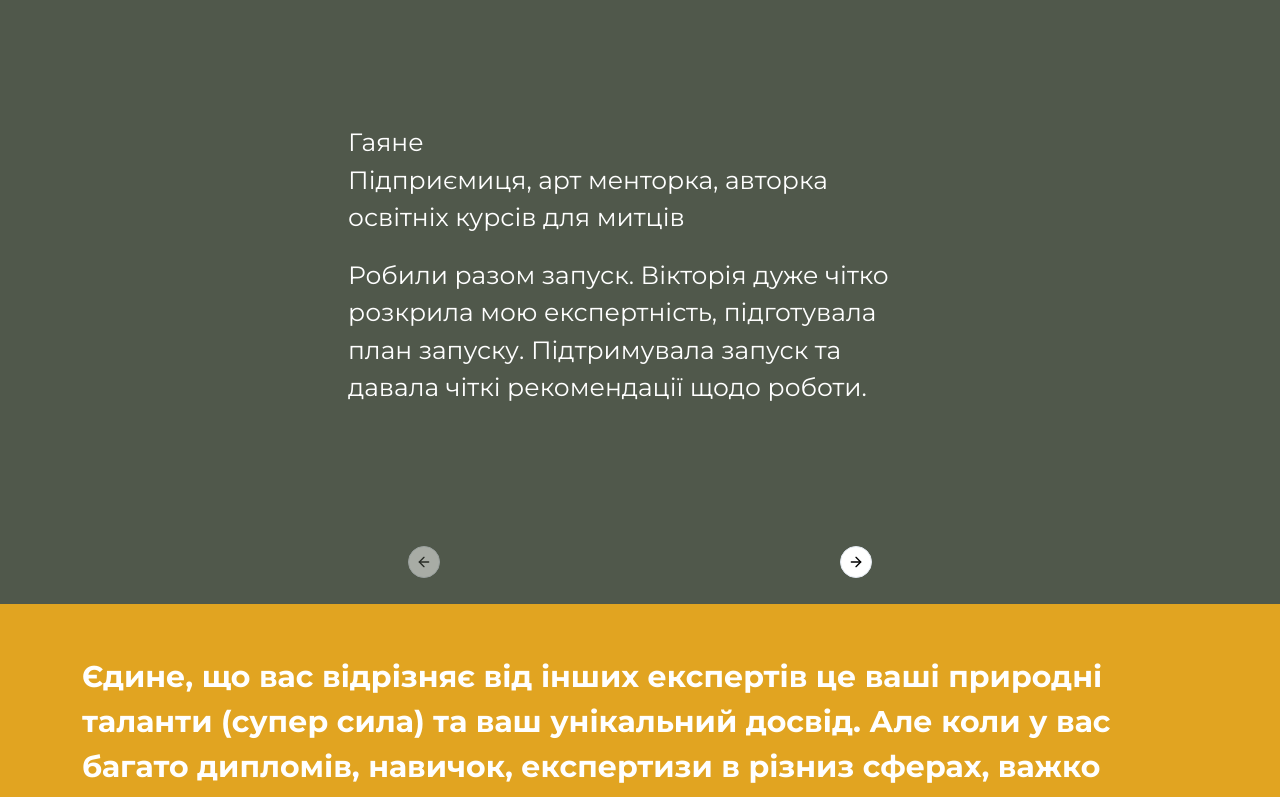
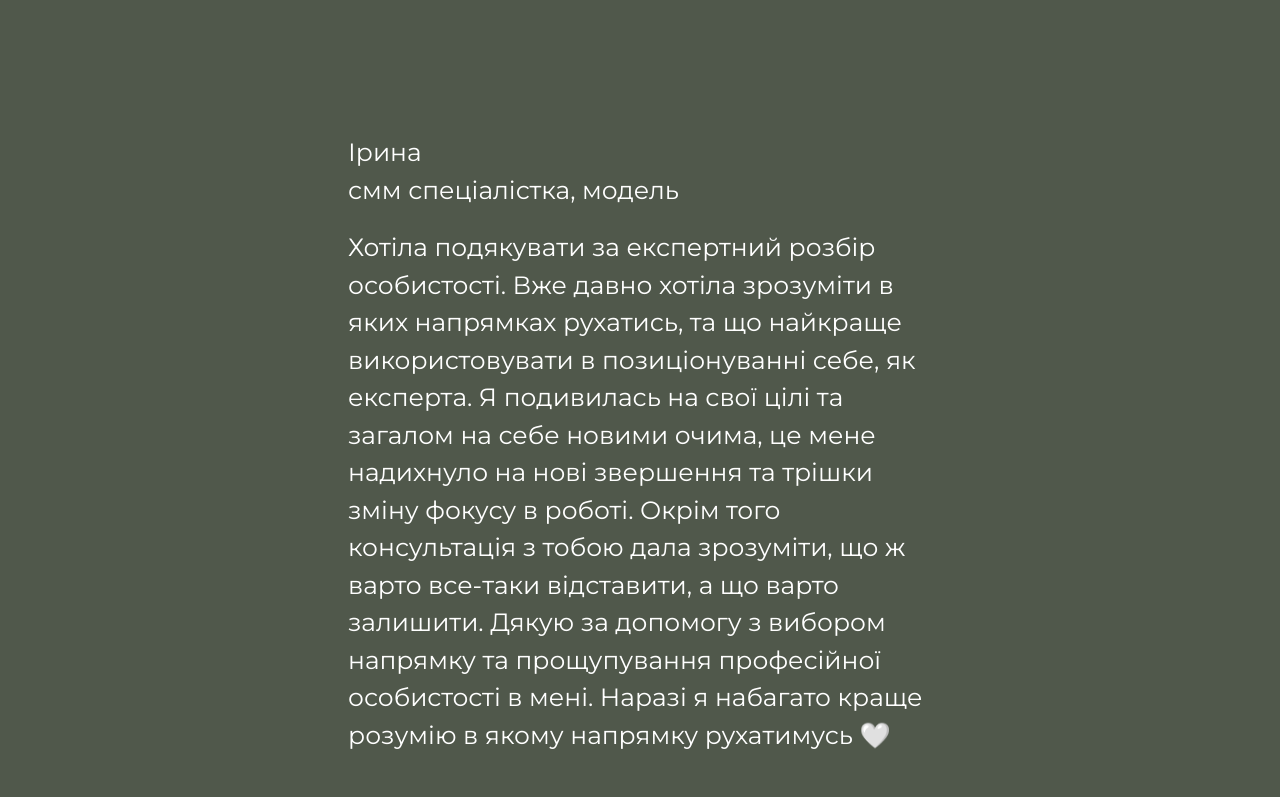
Before and after one commit to olhapanchyshyna/vika-creator, a Next.js app: page / in a window 1280 px wide. Shown: the part 6620-7417 px from the top of the page. Built offline with nearby package versions, Linux system fonts and the light colour scheme.

Commit message:
update rewievs

```diff
--- a/src/widgets/reviews/ui/reviews.tsx
+++ b/src/widgets/reviews/ui/reviews.tsx
@@ -21,7 +21,7 @@ export default function Reviews() {
 					<div className='flex justify-between'>
 						<div className='m-auto mt-[60px] flex '>
 							<Carousel
-								className='m-auto rounded-[40px] h-[400px]'
+								className='m-auto rounded-[40px] h-[700px]'
 								opts={{
 									align: 'start',
 								}}
@@ -39,14 +39,21 @@ export default function Reviews() {
 												width={800}
 												height={600}
 											/> */}
-											<div className='text-white text-[25px]'>
-												<div className=''>Гаяне</div>
-												<div>Підприємиця, арт менторка, авторка освітніх курсів
-												для митців</div>
+											<div className='text-white text-[25px] my-[10px]'>
+												<div className=''>Ірина</div>
+												<div>смм спеціалістка, модель</div>
 												<div className='mt-[20px]'>
-													Робили разом запуск. Вікторія дуже чітко розкрила мою
-													експертність, підготувала план запуску. Підтримувала
-													запуск та давала чіткі рекомендації щодо роботи.{' '}
+													Хотіла подякувати за експертний розбір особистості.
+													Вже давно хотіла зрозуміти в яких напрямках рухатись,
+													та що найкраще використовувати в позиціонуванні себе,
+													як експерта. Я подивилась на свої цілі та загалом на
+													себе новими очима, це мене надихнуло на нові звершення
+													та трішки зміну фокусу в роботі. Окрім того
+													консультація з тобою дала зрозуміти, що ж варто
+													все-таки відставити, а що варто залишити. Дякую за
+													допомогу з вибором напрямку та прощупування
+													професійної особистості в мені. Наразі я набагато
+													краще розумію в якому напрямку рухатимусь 🤍
 												</div>
 											</div>
 
@@ -58,13 +65,25 @@ export default function Reviews() {
 											href='https://www.instagram.com/gaya.arushanian.art/ '
 											target='_blank'
 										>
-											<Image
+											{/* <Image
 												src='/rev-1.jpeg'
 												className='h-auto'
 												alt='rev'
 												width={800}
 												height={600}
-											/>
+											/> */}
+											<div className='text-white text-[25px] my-[10px]'>
+												<div className=''>Гаяне</div>
+												<div>
+													Підприємиця, арт менторка, авторка освітніх курсів для
+													митців
+												</div>
+												<div className='mt-[20px]'>
+													Робили разом запуск. Вікторія дуже чітко розкрила мою
+													експертність, підготувала план запуску. Підтримувала
+													запуск та давала чіткі рекомендації щодо роботи.{' '}
+												</div>
+											</div>
 										</Link>
 									</CarouselItem>
 									<CarouselItem className=' '>
@@ -72,16 +91,25 @@ export default function Reviews() {
 											href='https://www.instagram.com/korovytskyi/'
 											target='_blank'
 										>
-											<Image
+											{/* <Image
 												src='/rev-2.jpeg'
 												className='h-auto'
 												alt='rev'
 												width={800}
 												height={600}
-											/>
+											/> */}
+											<div className='text-white text-[25px] my-[10px]'>
+												<div className=''>Сергій</div>
+												<div>експерт зі схуднення, тренер</div>
+												<div className='mt-[20px]'>
+													Дякую за консультацію! Багато чого для себе взвяв
+													корисного в напрямку розкриття експертності! Дуже
+													продуктивно та результативно
+												</div>
+											</div>
 										</Link>
 									</CarouselItem>
-									<CarouselItem className=' '>
+									{/* <CarouselItem className=' '>
 										<Image
 											src='/rev-3.jpeg'
 											className='h-auto'
@@ -89,19 +117,49 @@ export default function Reviews() {
 											width={800}
 											height={600}
 										/>
-									</CarouselItem>
+									</CarouselItem> */}
 									<CarouselItem className=' '>
 										<Link
 											href='https://www.instagram.com/olyasitkovskaya/'
 											target='_blank'
 										>
-											<Image
+											{/* <Image
 												src='/rev-4.jpeg'
 												className='h-auto'
 												alt='rev'
 												width={800}
 												height={600}
-											/>
+											/> */}
+											<div className='text-white text-[25px] my-[10px]'>
+												<div className=''>Ольга</div>
+												<div>експертка з голосу</div>
+												<div className='mt-[20px]'>
+													Нарешті я запустила передзапуск! Просто повідомляю
+													тобі, щоб ти знала, що твої зусилля не пройшли
+													даремно! Потік закрився менше ніж за годину (10 осіб)
+												</div>
+											</div>
+										</Link>
+									</CarouselItem>
+									<CarouselItem className=' '>
+										<Link href='' target='_blank'>
+											{/* <Image
+												src='/rev-4.jpeg'
+												className='h-auto'
+												alt='rev'
+												width={800}
+												height={600}
+											/> */}
+											<div className='text-white text-[25px] my-[10px]'>
+												<div className=''>Світлана</div>
+												<div>нумізмат, історик</div>
+												<div className='mt-[20px]'>
+													Завдяки розпаковці відчула як складне презентувати
+													просто. Віка є вираженням того як жити сьогодні:
+													будувати проект з найменшими витратами, пояснювати
+													легко і що потрібно оточуючим.
+												</div>
+											</div>
 										</Link>
 									</CarouselItem>
 									<CarouselItem className=' '>
```
